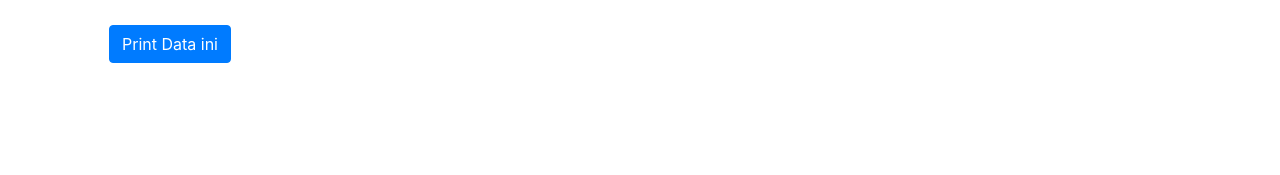
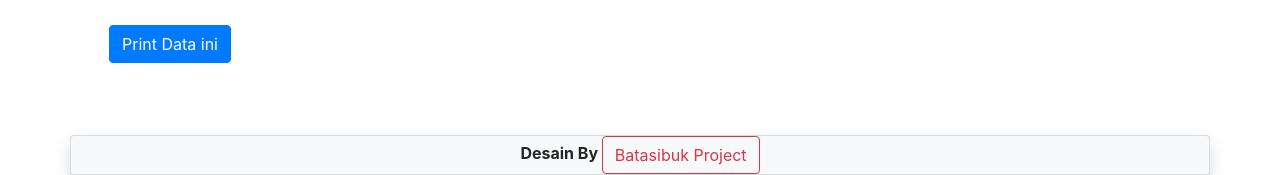
Before and after one commit to alendra1945/Pendataan-Anggota-Koperasi-with-django, a Django app: page /survey-tambah-anggota/ in a window 1280 px wide. Shown: the part 781-956 px from the top of the page. Before the commit the page ends 844 px from the top, so only its background shows below. Run offline with Django 3.2, Linux system fonts and the light colour scheme; a user stored in the database is signed in; data comes from the database, SQL or seed files in the repository; some libraries are stand-ins or nearby versions.

Commit message:
tmbh batasibuk link

```diff
--- a/templates/base.html
+++ b/templates/base.html
@@ -3,7 +3,7 @@
 <!DOCTYPE html>
 <html>
 <head>
-	<title>{{title}}</title>
+	<title>{% if not title %}Si alvin online{% endif %}{{title}}</title>
 	<link rel="stylesheet" type="text/css" href="{% static "bootstrap.min.css" %}">
 </head>
 <body>
@@ -14,7 +14,9 @@
 	{% endblock maincontent %}
 </div>
 
-
+<div class="container card bg-light shadow text-center mt-5">
+	<strong>Desain By <a href="https://fb.me/BatasibukProject" class="btn btn-outline-danger">Batasibuk Project</a></strong>
+</div>
 <script type="text/javascript" src="{% static "jquery.min.js" %}"></script>
 <script type="text/javascript" src="{% static "popper.min.js" %}"></script>
 <script type="text/javascript" src="{% static "bootstrap.min.js" %}"></script>
```
